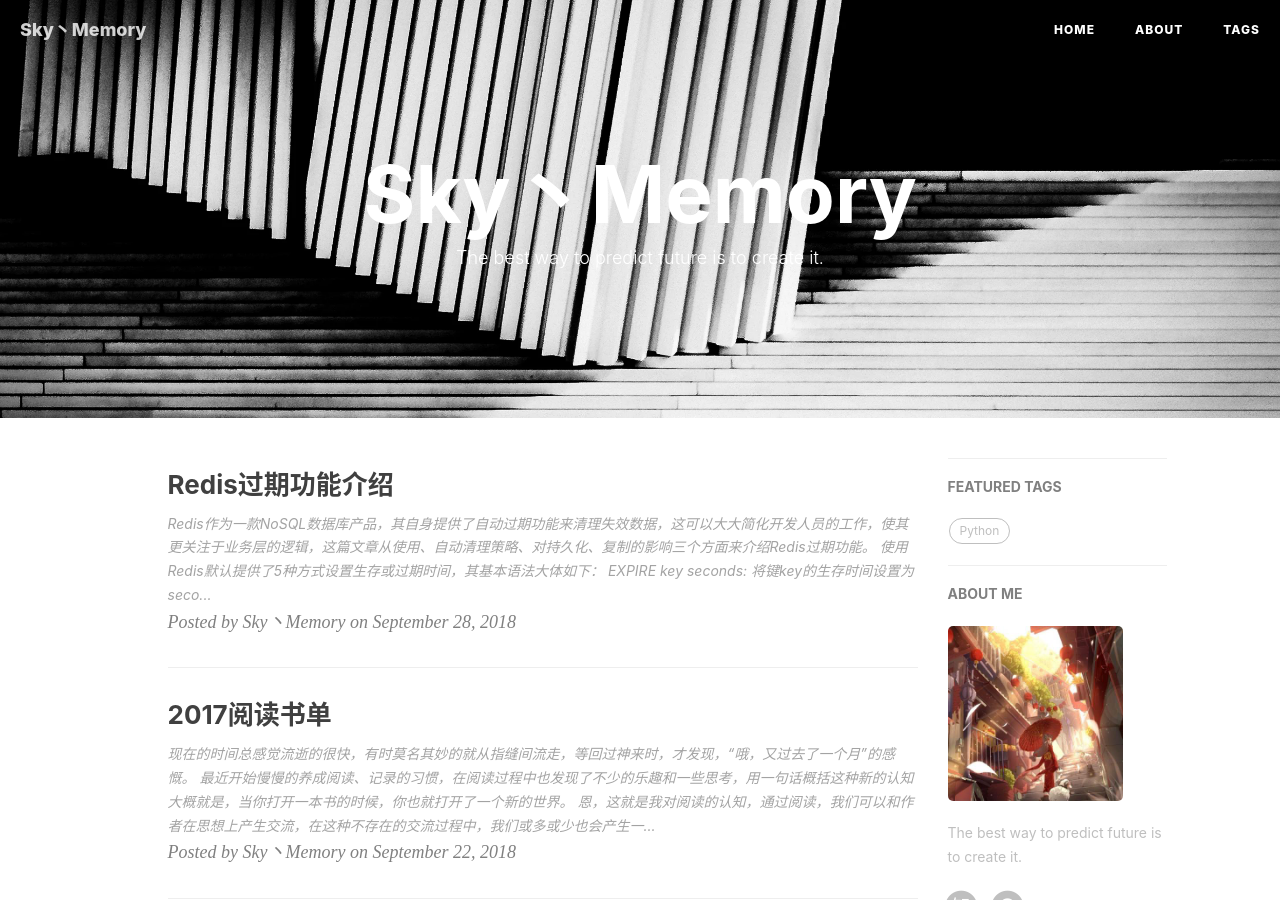
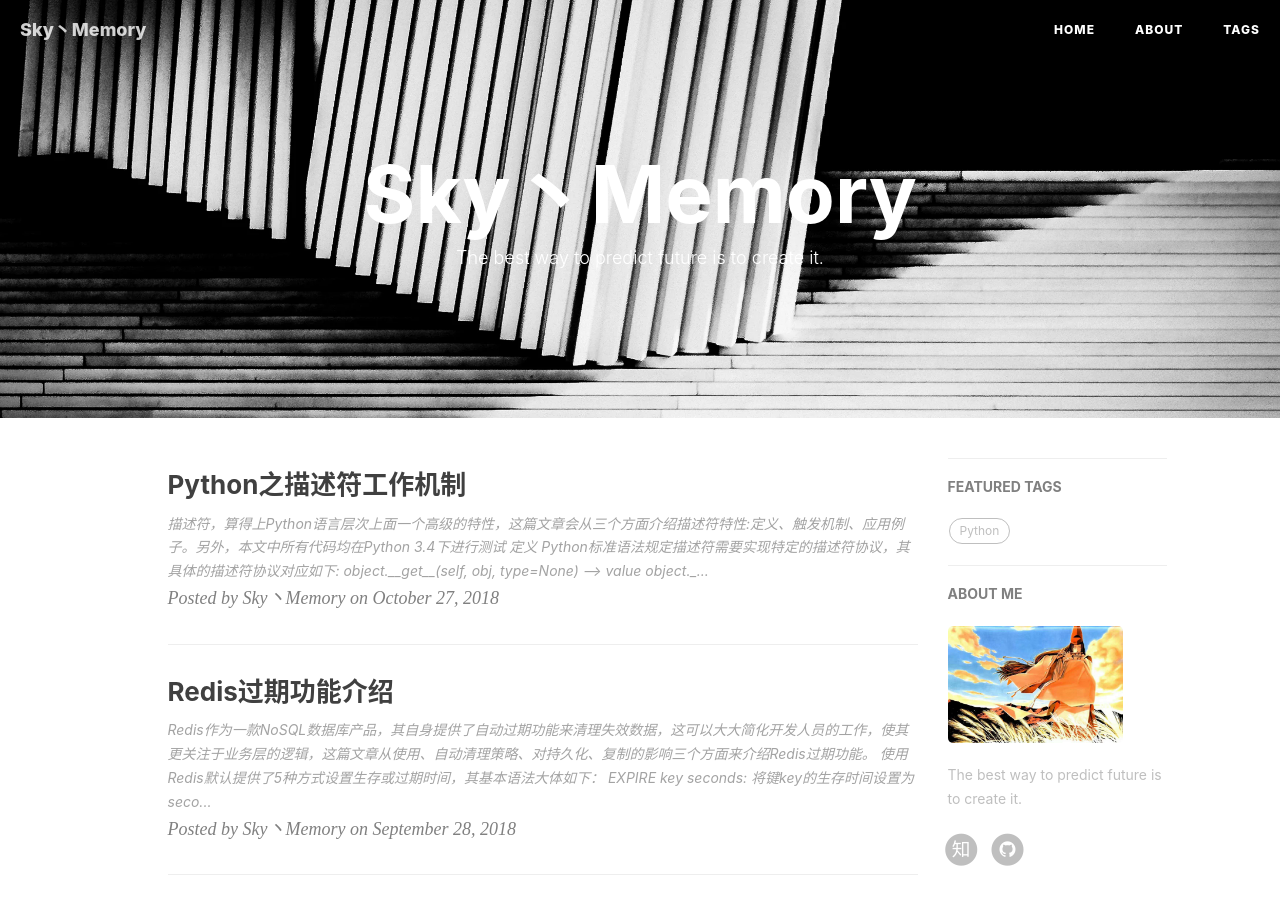
Before and after one commit to Skymemory/Skymemory.github.io, a Jekyll site: the page built from index.html, in a window 1280 px wide and 900 px high. Built offline with Jekyll 4.4.1, drawn with Linux system fonts in a browser that asks for light colours; nearby versions of some CDN libraries; the list of posts is cut into pages by our own code; comment, search, counter and statistics services are not loaded; some of the changed lines change nothing that is shown.

Commit message:
Add new article.

````diff
--- /dev/null
+++ b/_posts/2018-10-27-how-does-descriptor-work-in-python.md
@@ -0,0 +1,302 @@
+---
+layout:     post
+title:      "Python之描述符工作机制"
+date:       2018-10-27 22:30:00 +0800
+author:     "Sky丶Memory"
+header-img: "img/2018-10-27-01-bg.jpeg"
+tags:
+    - Python
+    - 描述符
+---
+
+描述符，算得上Python语言层次上面一个高级的特性，这篇文章会从三个方面介绍描述符特性:定义、触发机制、应用例子。另外，本文中所有代码均在Python 3.4下进行测试
+
+---
+
+#### 定义
+
+Python标准语法规定描述符需要实现特定的描述符协议，其具体的描述符协议对应如下:
+
+```
+
+object.__get__(self, obj, type=None) --> value
+
+object.__set__(self, obj, value) --> None
+
+object.__delete__(self, obj) --> None
+
+```
+
+也就是说，如果一个对象定义了任意上述3个方法，则该对象被视为描述符对象，Python解释器会在一定条件下自动触发描述符行为。
+
+描述符从类别上分为两类:数据描述符和非数据描述符，数据描述符需要定义__get__和__set__，非数据描述符只需定义__get__，__delete__方法的定义与是否为数据描述符无关；
+数据描述符与非数据描述符之间的差异主要体现在：当实例属性中存在与描述符同名属性时，如果描述符为数据描述符，则数据描述符优先级更高，否则实例属性优先级更高，一个简单对比两者差异的例子：
+
+```
+class DataDescriptor:
+    def __init__(self, x):
+        self.x = x
+
+    def __get__(self, instance, owner):
+        if instance is None:
+            return self
+        else:
+            return self.x
+
+    def __set__(self, instance, value):
+        self.x = value
+
+
+class NonDataDescriptor:
+    def __init__(self, x):
+        self.x = x
+
+    def __get__(self, instance, owner):
+        if instance is None:
+            return self
+        else:
+            return self.x
+
+
+class Person:
+    data_age = DataDescriptor(25)
+    non_data_age = NonDataDescriptor(25)
+
+
+if __name__ == '__main__':
+    p = Person()
+    print(p.__dict__)
+
+    # test non-data descriptor
+    print("Before test non-data descriptor, age is {}".format(p.non_data_age))
+    p.__dict__['non_data_age'] = 90
+    print("After test non-data descriptor, age is {}".format(p.non_data_age))
+
+    # test data descriptor
+    print("Before test data descriptor, age is {}".format(p.data_age))
+    p.__dict__['data_age'] = 233
+    print("After test data descriptor, age is {}".format(p.data_age))
+    p.data_age = 26
+    print("After write attr, instance dict is {}, attr value is {}".format(p.__dict__, p.data_age))
+```
+
+---
+
+#### 触发机制
+
+清楚了描述符的定义后，那再来看看描述符协议是怎么触发的。目前在Python中有两种方式触发描述符协议:
+
+- 直接调用对象描述符协议方法，比如描述符对象d，则d.__get__(obj, type)会触发描述符协议
+- 当作为类属性时，实例或者类访问该属性，会自动触发描述符协议
+
+第一种使用方法比较简单，这里主要介绍第二种方式的触发机制，从一个简单的例子看起：
+
+```
+class Descriptor:
+    def __init__(self, name):
+        self.name = name
+
+    def __get__(self, instance, owner):
+        if instance is None:
+            return self
+        else:
+            return self.name
+
+
+class Person:
+    name = Descriptor('SkyMemory')
+```
+
+上述代码中，Person类中name属性为描述符对象，我们知道类属性是可以通过实例或者类访问的，那这两种不同的访问触发机制有什么不同吗？
+
+针对类属性访问，也就是Person.name形式，触发机制存在于type.__getattribute__()，Person.name会被转换为Person.__dict__['name'].__get__(None, Person)方式调用描述符协议，整个触发过程类似如下代码:
+
+```
+def __getattribute__(self, key):
+    "Emulate type_getattro() in Objects/typeobject.c"
+    v = object.__getattribute__(self, key)
+    if hasattr(v, '__get__'):
+       return v.__get__(None, self)
+    return v
+```
+
+另外，类操作描述符的方式，永远不会触发描述符__set__和__delete__方法
+
+针对实例属性访问，也就是Person().name形式，触发机制存在于object.__getattribute__()，p = Person(), p.name会被转换为type(p).__dict__['name'].__get__(p, type(p))方式，这里面还会涉及到数据描述符和非数据描述符优先级的逻辑。
+
+
+通过对比类和实例访问时的触发机制，我们可以得到一些关于描述符触发机制的关键点:
+
+- 描述符是通过__getattribute__()方法触发，类和实例访问触发时，对应的__get__参数不同
+- 数据描述符优先于实例__dict__属性，非数据描述符可以通过实例__dict__属性覆盖
+
+最后，从本质上来说，描述符有点类似于设计模式中的代理模式，我们可以通过描述符将隐藏属性存放于描述符中，对外暴露描述符即可，再由解释器帮我们完成整个代理协议的转换。
+
+---
+
+#### 应用例子
+
+##### property
+
+property是Python提供的一种快速创建数据描述符的内置函数，也是比较常用的一种创建描述符方式，使用方式有如下两种:
+
+```
+# first
+class C:
+    def __init__(self):
+        self.__x = None
+
+    @property
+    def nx(self):
+        return self.__x
+
+    @nx.setter
+    def nx(self, value):
+        self.__x = value
+
+    @nx.deleter
+    def nx(self):
+        del self.__x
+
+
+# second
+
+class D:
+    def __init__(self):
+        self.__x = None
+
+    def getx(self):
+        return self.__x
+
+    def setx(self, value):
+        self.__x = value
+
+    def delx(self):
+        del self.__x
+
+    xx = property(getx, setx, delx, "I'm the 'x' property")
+
+```
+
+property本身也是一个描述符，不过它额外提供了一些公共接口，这里有个property等价实现:
+
+```
+class property(object):
+    "Emulate PyProperty_Type() in Objects/descrobject.c"
+
+    def __init__(self, fget=None, fset=None, fdel=None, doc=None):
+        self.fget = fget
+        self.fset = fset
+        self.fdel = fdel
+        if doc is None and fget is not None:
+            doc = fget.__doc__
+        self.__doc__ = doc
+
+    def __get__(self, obj, objtype=None):
+        if obj is None:
+            return self
+        if self.fget is None:
+            raise AttributeError("unreadable attribute")
+        return self.fget(obj)
+
+    def __set__(self, obj, value):
+        if self.fset is None:
+            raise AttributeError("can't set attribute")
+        self.fset(obj, value)
+
+    def __delete__(self, obj):
+        if self.fdel is None:
+            raise AttributeError("can't delete attribute")
+        self.fdel(obj)
+
+    def getter(self, fget):
+        return type(self)(fget, self.fset, self.fdel, self.__doc__)
+
+    def setter(self, fset):
+        return type(self)(self.fget, fset, self.fdel, self.__doc__)
+
+    def deleter(self, fdel):
+        return type(self)(self.fget, self.fset, fdel, self.__doc__)
+
+```
+
+##### 函数和方法
+
+先从一个例子看起:
+
+```
+>>> class D(object):
+     def f(self, x):
+          return x
+
+>>> d = D()
+>>> D.__dict__['f'] # Stored internally as a function
+<function f at 0x00C45070>
+>>> D.f             # Get from a class becomes an unbound method
+<unbound method D.f>
+>>> d.f             # Get from an instance becomes a bound method
+<bound method D.f of <__main__.D object at 0x00B18C90>>
+```
+
+上述输出中产生了一个奇怪的问题：D属性__dict__中存放的f类型是函数，而通过类或者实例访问，则变成了方法
+
+f自身定义为在命名空间D下的一个函数，但通过属性或者类的访问方式，f类型发生了变化，结合上面讲述的描述符，容易生成一种猜想，Python的函数对象是不是也是一种描述符？简单的验证下猜想：
+```
+def test():
+    pass
+
+protocols = ['__set__', '__get__', '__delete__']
+print(filter(protocols.__contains__, dir(test)))
+
+# output
+['__get__']
+
+```
+
+从上述的输出结果中，我们可以得知，Python的函数对象是非数据描述符，这也就解释了为什么通过类或者实例访问时，f类型会产生变化。
+
+关于函数对象的__get__方法实现，这里有个参考的实现:
+```
+import types
+
+class Function(object):
+    . . .
+    def __get__(self, obj, objtype=None):
+        "Simulate func_descr_get() in Objects/funcobject.c"
+        return types.MethodType(self, obj, objtype)
+```
+
+##### 静态方法和类方法
+
+Python中有两个比较常用的内置函数:classmethod和staticmethod，staticmethod用于缩短代码垂直距离，classmethod用于实现类的多态性，而这两个方法的背后，都用到了描述符。
+
+关于staticmethod的实现，其大概的一种等价实现方式:
+```
+class staticmethod:
+    def __init__(self, func):
+        self.func = func
+
+    def __get__(self, instance, owner):
+        return self.func
+
+```
+而classmethod的等价实现方式也与此类似:
+
+```
+from functools import partial
+
+
+class myclassmethod:
+    def __init__(self, func):
+        self.func = func
+
+    def __get__(self, instance, owner):
+        if owner is None:
+            owner = type(instance)
+        return partial(self.func, owner)
+
+```
+
+另外，关于类方法或静态方法上存在多个装饰器时，@classmethod和@staticmethod一定要放在最上面的原因，这里也给出了对应的答案。
+
+[Descriptor HowTo Guide](https://docs.python.org/3.4/howto/descriptor.html?highlight=descriptor)
--- a/about.html
+++ b/about.html
@@ -10,10 +10,8 @@ header-img: "img/about-bg.webp"
     <blockquote>
         The best way to predict future is to create it.
     </blockquote>
-    <h2>简介</h2>
-    <p>毕业于乐山师范学院，目前主要从事Python Web端工作，对分布式、操作系统、算法有一定兴趣爱好.</p>
     <h2>联系方式</h2>
-    <p>Email: Dream_panamera@163.com</p>
+    <p>Email: memorysky97@gmail.com</p>
 
 
 
````
Also changed, not shown: img/2018-10-27-01-bg.jpeg (added), img/avatar-hux.jpg.
